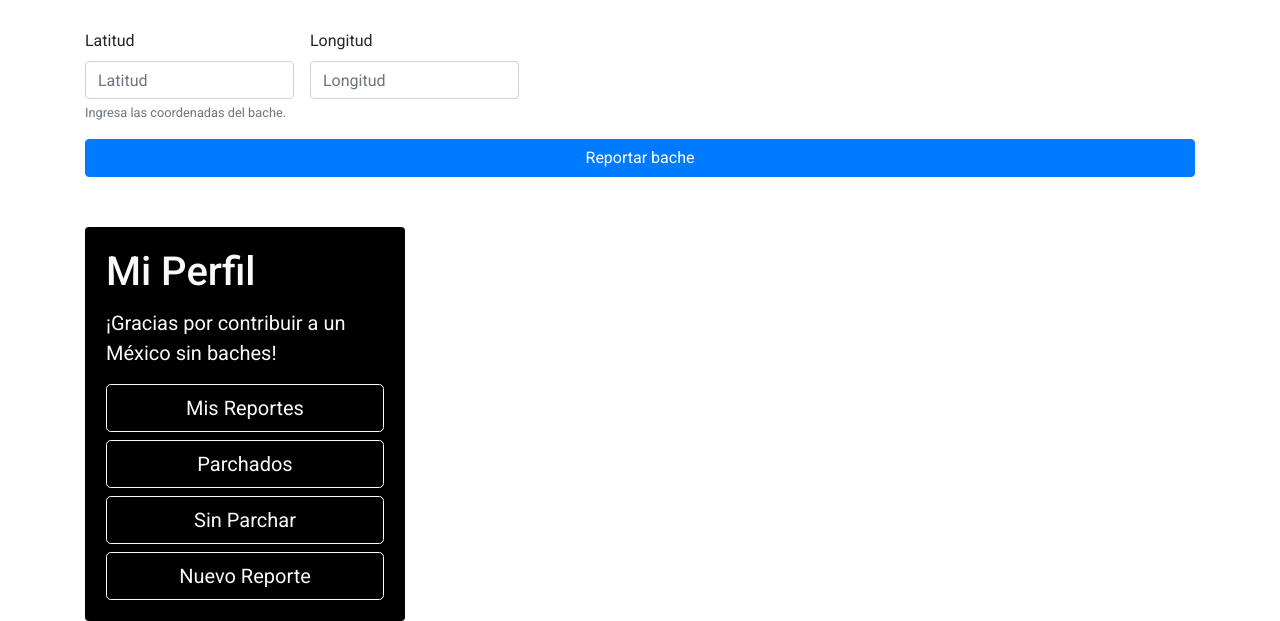
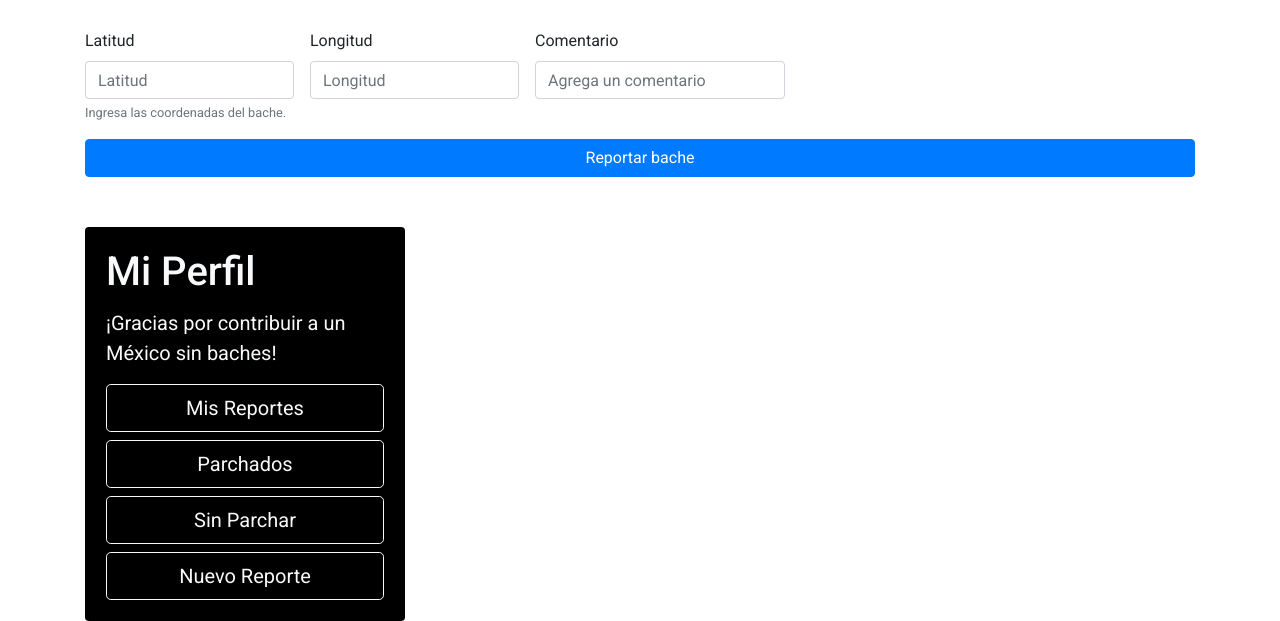
Before and after one commit to MisaelCalvillo/presumeTuBache, a PHP site: page /index.html in a window 1280 px wide. Shown: the part 493-1114 px from the top of the page. Run offline with PHP 8.4, Linux system fonts and the light colour scheme; some libraries are stand-ins or nearby versions.

Commit message:
Agrega habilidad para reportar baches y centrar en el ultimo reporte

```diff
--- a/front/css/estilos.css
+++ b/front/css/estilos.css
@@ -44,3 +44,7 @@ body {
   flex-direction: column;
   margin-bottom: 50px;
 }
+
+.comentario {
+  width: 250px;
+}
--- a/front/js/app.js
+++ b/front/js/app.js
@@ -1,5 +1,6 @@
 var map;
 var marcadores = [];
+var currentZoom = 10;
 
 let reportarBtn = document.getElementById('reportar')
 reportarBtn.addEventListener('click', reportarBache);
@@ -13,26 +14,32 @@ async function fetchBaches() {
 }
 
 async function creaBache(bache) {
-  await axios.post('https://baches-app.herokuapp.com/api/v1/bache',{
+  return await axios.post('https://baches-app.herokuapp.com/api/v1/bache',{
     "latitud" : bache.lat,
     "longitud" : bache.lng,
-    "comentario" : "Primer bache de Xona"
+    "comentario" : bache.comentario
   }).then((res) => {
     console.log("Bache creado", res.data);
+    return {success: true}
   }).catch((error) => {
     console.error(error);
+    return {success: false}
   })
 }
 
-function reportarBache() {
+async function reportarBache() {
   let latitudInput = document.getElementById('lat').value;
   let longitudInput = document.getElementById('lng').value;
+  let comentario = document.getElementById('comment').value;
   let bache = {
     lat: latitudInput,
-    lng: longitudInput
+    lng: longitudInput,
+    "comentario": comentario
   }
-  creaBache(bache);
-  initMap();
+  let crearBacheRes = await creaBache(bache);
+  if (crearBacheRes.success) {
+    initMap();
+  }
 }
 
 
@@ -48,14 +55,15 @@ async function initMap() {
   ];
 
   map = new google.maps.Map(document.getElementById('map'), {
-    center: new google.maps.LatLng(robotix[0]),
-    zoom: 15,
+    center: new google.maps.LatLng({lat: Number(baches[baches.length - 1].latitud), lng: Number(baches[baches.length - 1].longitud)}),
+    zoom: currentZoom,
     mapTypeId: 'terrain'
   });
 
   google.maps.event.addListener(map,'center_changed', function() {
     document.getElementById('lat').value = map.getCenter().lat();
     document.getElementById('lng').value = map.getCenter().lng();
+    currentZoom = map.getZoom();
   });
   $('<div/>').addClass('center_marker').appendTo(map.getDiv())
 
--- a/index.html
+++ b/index.html
@@ -49,9 +49,13 @@
               <input type="email" class="form-control" id="lat" placeholder="Latitud">
               <small id="latitud" class="form-text text-muted">Ingresa las coordenadas del bache.</small>
             </div>
-            <div class="form-group">
+            <div class="form-group mr-3">
               <label for="lon">Longitud</label>
               <input type="text" class="form-control" id="lng" placeholder="Longitud">
+            </div>
+            <div class="form-group comentario">
+              <label for="comment">Comentario</label>
+              <input type="text" class="form-control" id="comment" placeholder="Agrega un comentario">
             </div>
         </form>
         <button id="reportar" type="button" class="btn btn-primary">Reportar bache</button>
```
